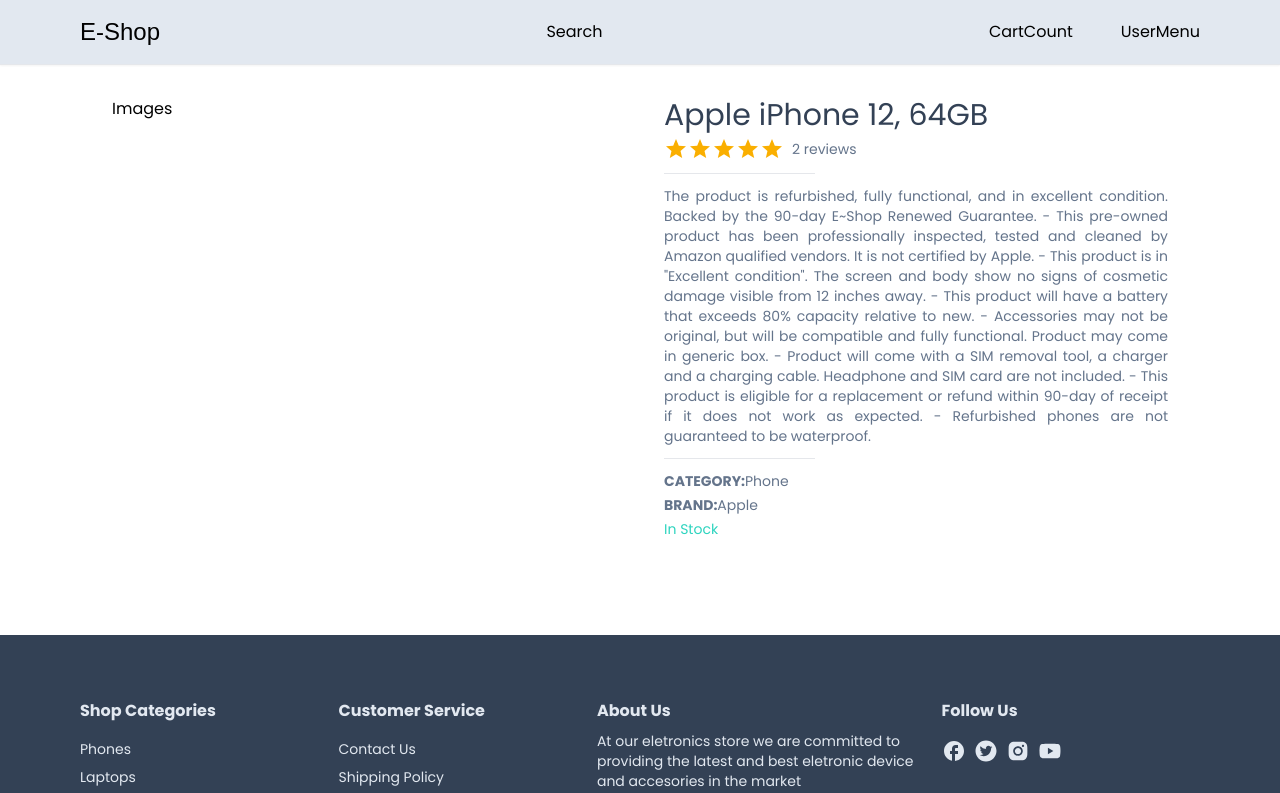
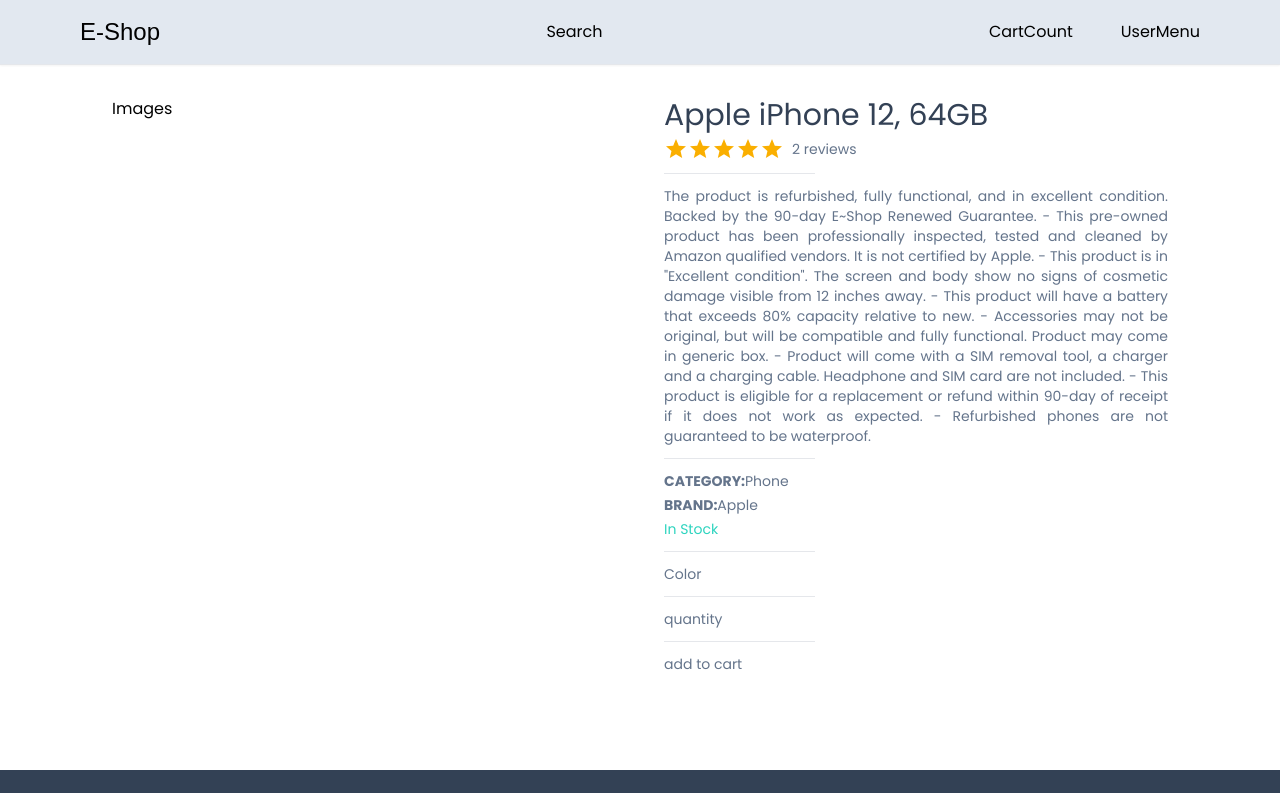
Before and after one commit to oscar-barreto/ecommerce, a Next.js app in the folder salesplatform/: page /product/1 in a window 1280 px wide. Shown: the top 793 px of the page. Built offline with nearby package versions, Linux system fonts and the light colour scheme; a web font is replaced by a local one.

Commit message:
add to cart

```diff
--- a/salesplatform/app/product/[productId]/ProductDetails.tsx
+++ b/salesplatform/app/product/[productId]/ProductDetails.tsx
@@ -1,7 +1,25 @@
 'use client'
 import { Rating } from "@mui/material";
+import { useState } from "react";
 interface ProductDetailsProps{
     product: any;
+}
+
+export type CartProductType = {
+    id:string,
+    name: string,
+    description: string,
+    category: string,
+    brand: string,
+    selectedImg: SelectedImgType,
+    quantity: number,
+    price: number,
+}
+
+export type SelectedImgType = {
+    color: string,
+    colorCode: string,
+    image: string,
 }
 
 const Horizontal = () =>{
@@ -9,6 +27,17 @@
 }
 
 const ProductDetails: React.FC<ProductDetailsProps> = ({product}) => {
+
+    const [cartProduct, setCartProduct]= useState<CardProductType>({
+    id: product.id,
+    name: product.name,
+    description: product.description,
+    category: product.category,
+    brand: product.brand,
+    selectedImg: {...product.images[0]},
+    quantity: 1,
+    price: product.price,
+    })
 
     const productRating = product.reviews.reduce((acc:number,item:any)=> item.rating+ acc,0) / product.reviews.length
 
@@ -33,6 +62,12 @@
             {product.brand}
         </div>
         <div className={product.inStock ? 'text-teal-400': 'text-rose-400'}>{product.inStock ? 'In Stock' : 'Out of Stock'}</div>
+        <Horizontal/>
+        <div>Color</div>
+        <Horizontal/>
+        <div>quantity</div>
+        <Horizontal/>
+        <div>add to cart</div>
         </div>
 
         </div>
```
